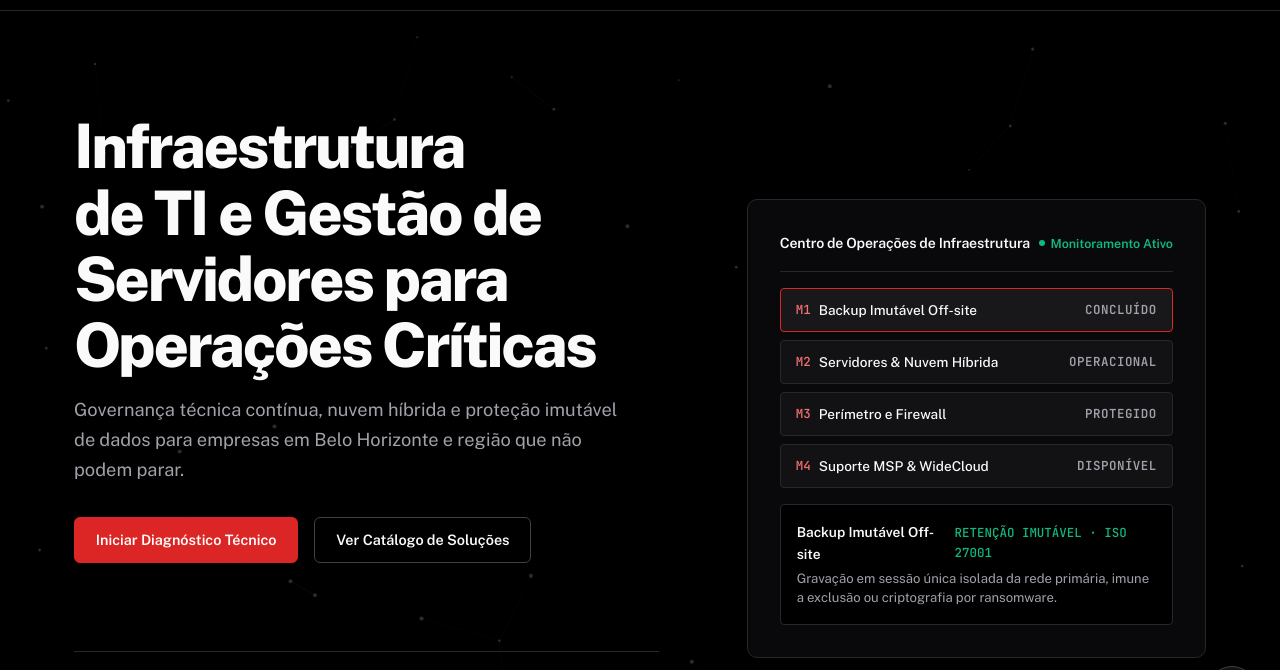
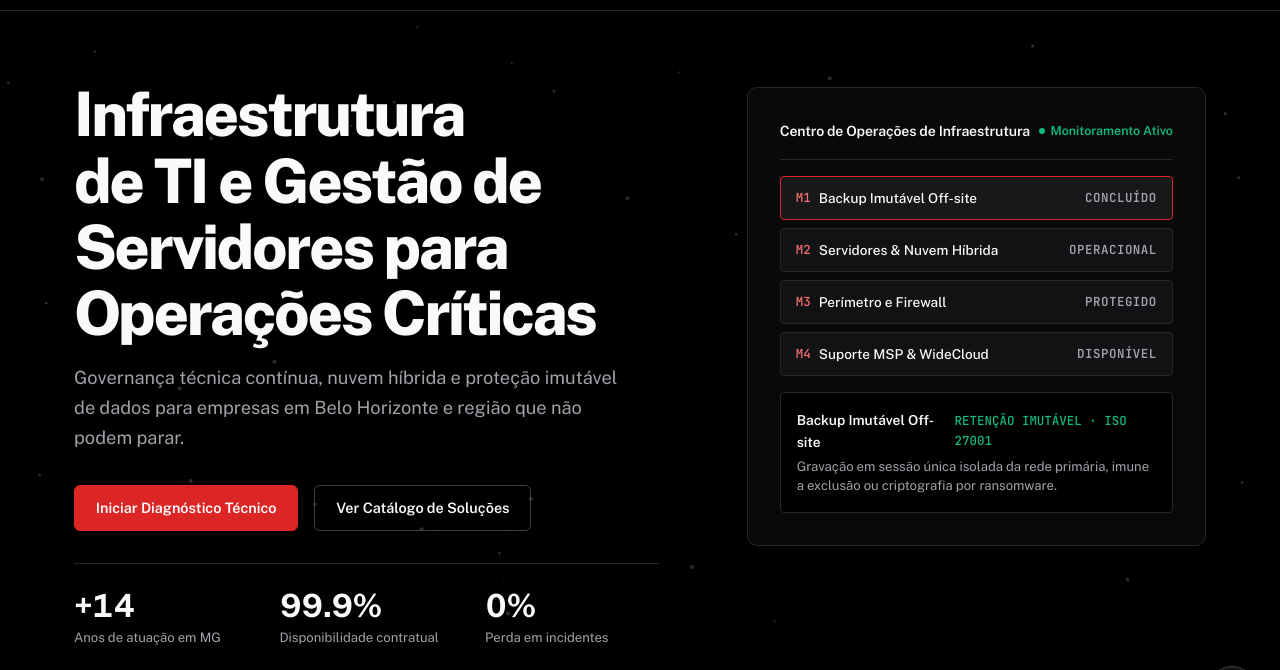
Before and after one commit to Rafael-Coimbra074/EGS-Digital, a plain HTML site: page index.html in a window 1280 px wide. Shown: the part 62-732 px from the top of the page. Drawn offline with nearby package versions, Linux system fonts and the light colour scheme.

Commit message:
fix(layout): alinhamento optico do painel NOC e metricas na primeira dobra

```diff
--- a/css/components.css
+++ b/css/components.css
@@ -233,8 +233,8 @@
 
 /* Hero Section (x.ai Scale & Monumental Clarity) */
 .hero-section {
-  padding-top: clamp(4.5rem, 8vw, 7rem);
-  padding-bottom: clamp(4.5rem, 8vw, 7rem);
+  padding-top: clamp(3rem, 5.5vw, 4.75rem);
+  padding-bottom: clamp(3.5rem, 6vw, 5.25rem);
   position: relative;
   overflow: hidden;
 }
@@ -286,8 +286,8 @@
   display: grid;
   grid-template-columns: repeat(3, 1fr);
   gap: var(--space-xl);
-  margin-top: var(--space-3xl);
-  padding-top: var(--space-xl);
+  margin-top: var(--space-xl);
+  padding-top: var(--space-lg);
   border-top: 1px solid var(--border-subtle);
 }
 
@@ -319,6 +319,13 @@
   border-radius: var(--radius-md);
   padding: var(--space-xl);
   box-shadow: var(--shadow-sm);
+}
+
+@media (min-width: 993px) {
+  .operations-panel {
+    align-self: start;
+    margin-top: 0.35rem;
+  }
 }
 
 .panel-header {
```
